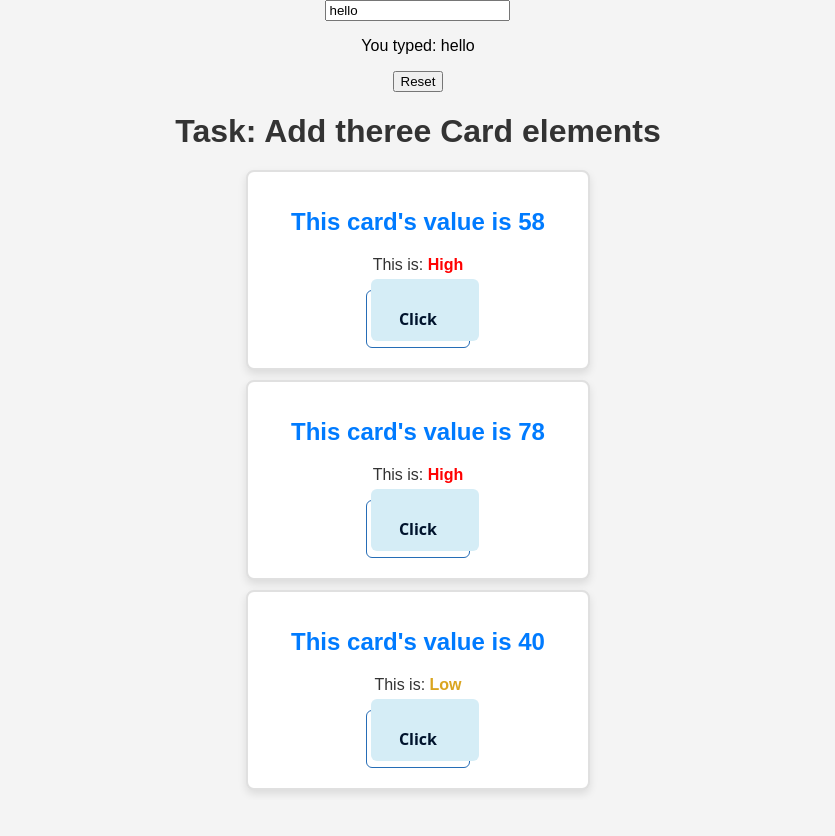
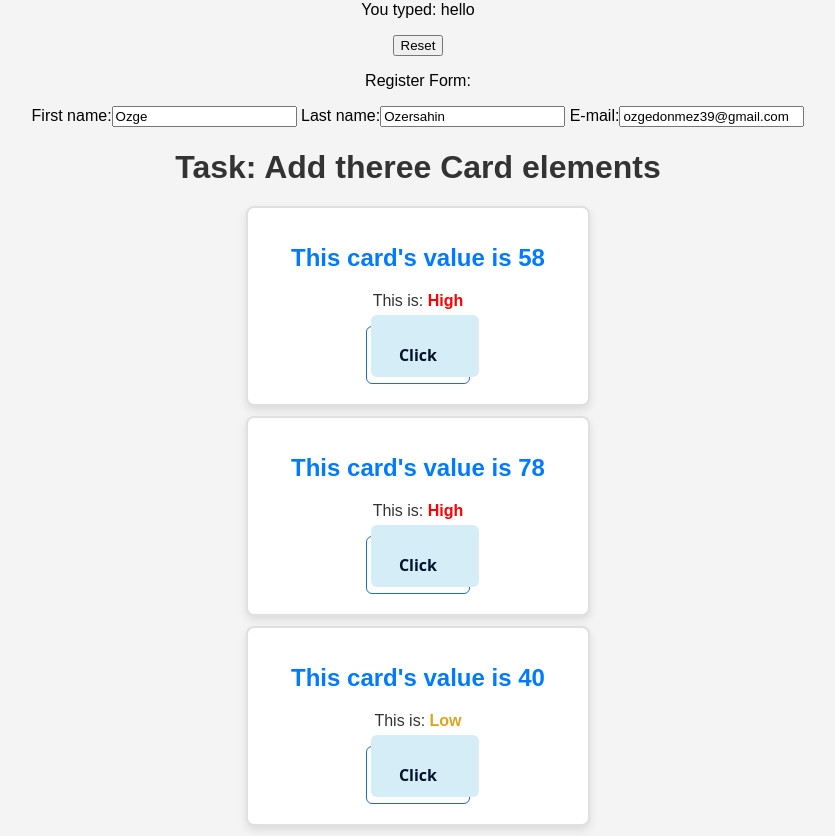
Before and after one commit to ozge-ozersahin/toggle_app, a React (Create React App) app: page / in a window 1280 px wide. Shown: the whole page, without its empty margins (222-1057 px from the left). Before the commit the page ends 800 px from the top, so only its background shows below. Built offline with nearby package versions, Linux system fonts and the light colour scheme.

Commit message:
Form has been created

```diff
--- a/src/App.js
+++ b/src/App.js
@@ -1,6 +1,7 @@
 import Card from './Card';
 import './App.css';
 import InputComponent from './InputComponent';
+import Register from './Form';
 
 const randNum = () => Math.floor(Math.random() *100 ) +1;
 
@@ -8,6 +9,8 @@ function App() {
   return (
     <div>
       <InputComponent/>
+      <p>Register Form: </p>
+      <Register/>
       <h1>Task: Add theree Card elements</h1>
       <Card num={randNum()}/>
       <Card num={randNum()}/>
--- /dev/null
+++ b/src/Form.js
@@ -0,0 +1,25 @@
+import { useState } from "react";
+
+const Register = () => {
+    const [form, setForm] = useState({
+        firstName: "Ozge",
+        lastName: "Ozersahin",
+        email: "ozgedonmez39@gmail.com"
+    });
+
+    return(
+        <div>
+            <label> First name:
+                <input value={form.firstName} onChange={e => {setForm({...form, firstName: e.target.value})}}></input>
+            </label>
+            <label> Last name:
+                <input value={form.lastName} onChange={e => {setForm({...form, lastName: e.target.value})}}></input>
+            </label>
+            <label> E-mail:
+                <input value={form.email} onChange={e => {setForm({...form, email: e.target.value})}}></input>
+            </label>
+        </div>
+    )
+}
+
+export default Register;
```
